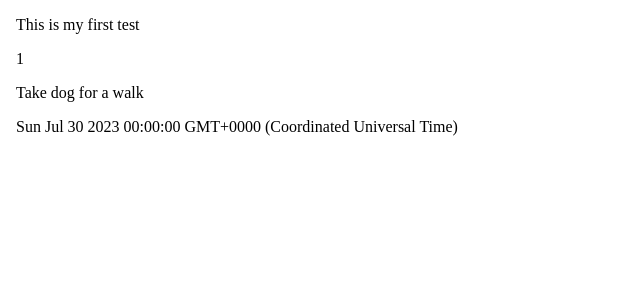
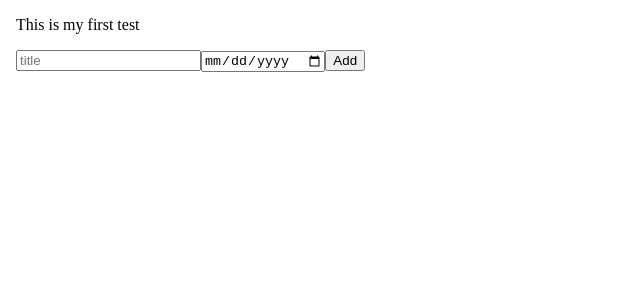
Before and after one commit to GustavoRRSilva/appointment-app-angular, an Angular app: page / in a window 1280 px wide. Shown: the top 300 px of the page, without its empty margins (0-640 px from the left). Built offline with nearby package versions, Linux system fonts and the light colour scheme.

Commit message:
feat:adding new appointment

```diff
--- a/src/app/app.module.ts
+++ b/src/app/app.module.ts
@@ -3,6 +3,7 @@ import { BrowserModule } from '@angular/platform-browser';
 
 import { AppComponent } from './app.component';
 import { AppointmentListComponent } from './appointment-list/appointment-list.component';
+import { FormsModule } from '@angular/forms';
 
 @NgModule({
   declarations: [
@@ -10,7 +11,8 @@ import { AppointmentListComponent } from './appointment-list/appointment-list.co
     AppointmentListComponent
   ],
   imports: [
-    BrowserModule
+    BrowserModule,
+    FormsModule
   ],
   providers: [],
   bootstrap: [AppComponent]
--- a/src/app/appointment-list/appointment-list.component.html
+++ b/src/app/appointment-list/appointment-list.component.html
@@ -1,5 +1,5 @@
-<div>
-    <p>{{appointment.id}}</p>
-    <p>{{appointment.title}}</p>
-    <p>{{appointment.data}}</p>
+<div >
+  <input [(ngModel)]="newAppointmentTitle" type="text" id="title" placeholder="title">
+  <input [(ngModel)]="newAppointmentDate" type="date" id="date" placeholder="date">
+  <button (click)="createAppointment()">Add</button>
 </div>
--- a/src/app/appointment-list/appointment-list.component.ts
+++ b/src/app/appointment-list/appointment-list.component.ts
@@ -7,9 +7,28 @@ import { Appointment } from '../models/appointment';
   styleUrls: ['./appointment-list.component.css']
 })
 export class AppointmentListComponent {
-  appointment: Appointment = {
-    id:1,
-    title:'Take dog for a walk',
-    data:new Date('2023-07-30'),
+  static id_:number = 1
+  newAppointmentTitle:string = ''
+  newAppointmentDate:Date = new Date()
+
+  appointments: Appointment[] = []
+
+  createAppointment():void{
+    if(this.newAppointmentDate && this.newAppointmentDate){
+      let newAppointment:Appointment = {
+        id:Date.now(),
+        title:this.newAppointmentTitle,
+        data:this.newAppointmentDate
+      }
+      this.appointments.push(newAppointment)
+      this.newAppointmentDate = new Date()
+      this.newAppointmentTitle = ''
+      return alert('Appointment created')
+    }
+    return alert("Values shouldn't be null")
+  }
+
+  showAppointment():Appointment[]{
+    return this.appointments
   }
 }
```
